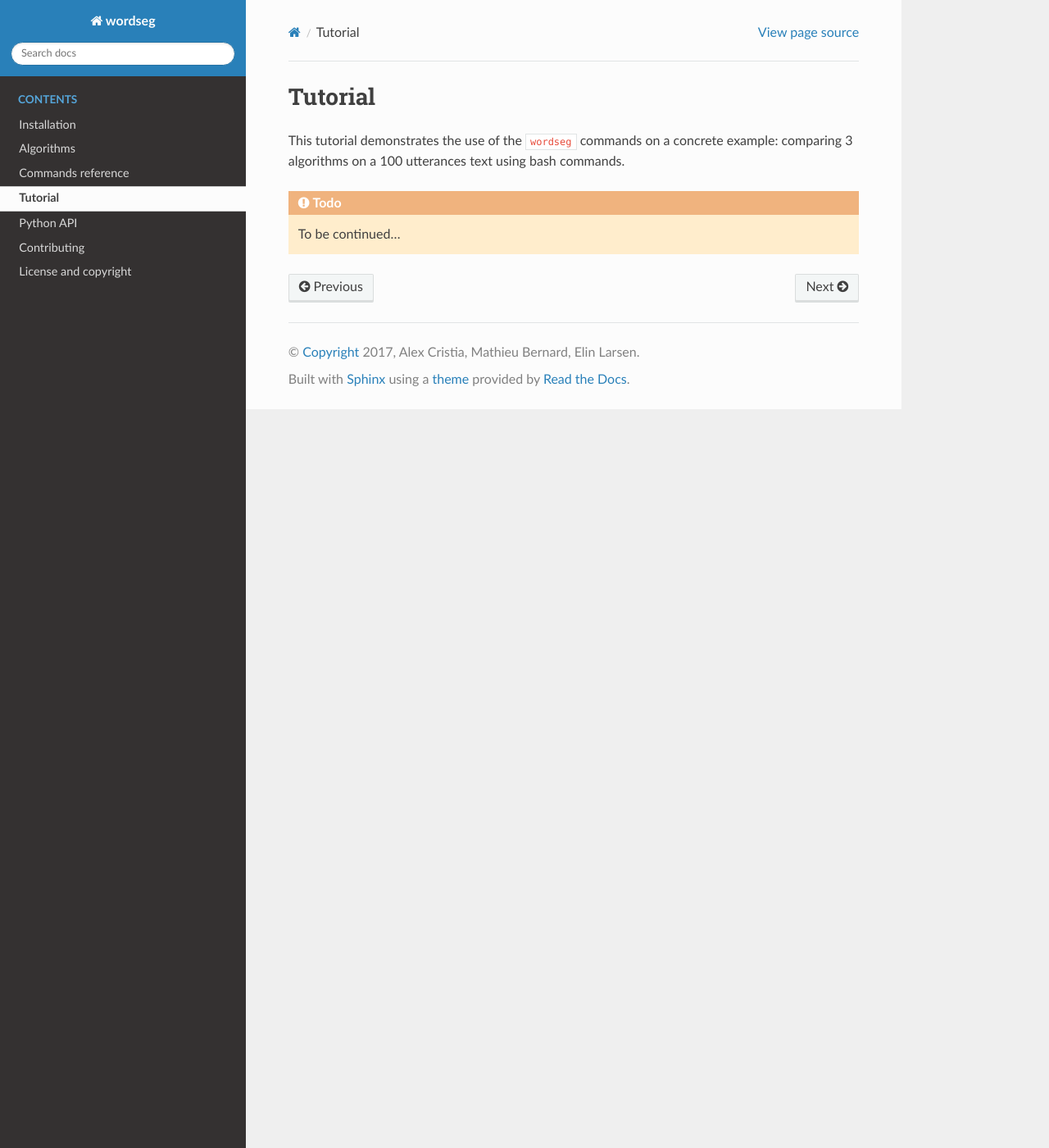
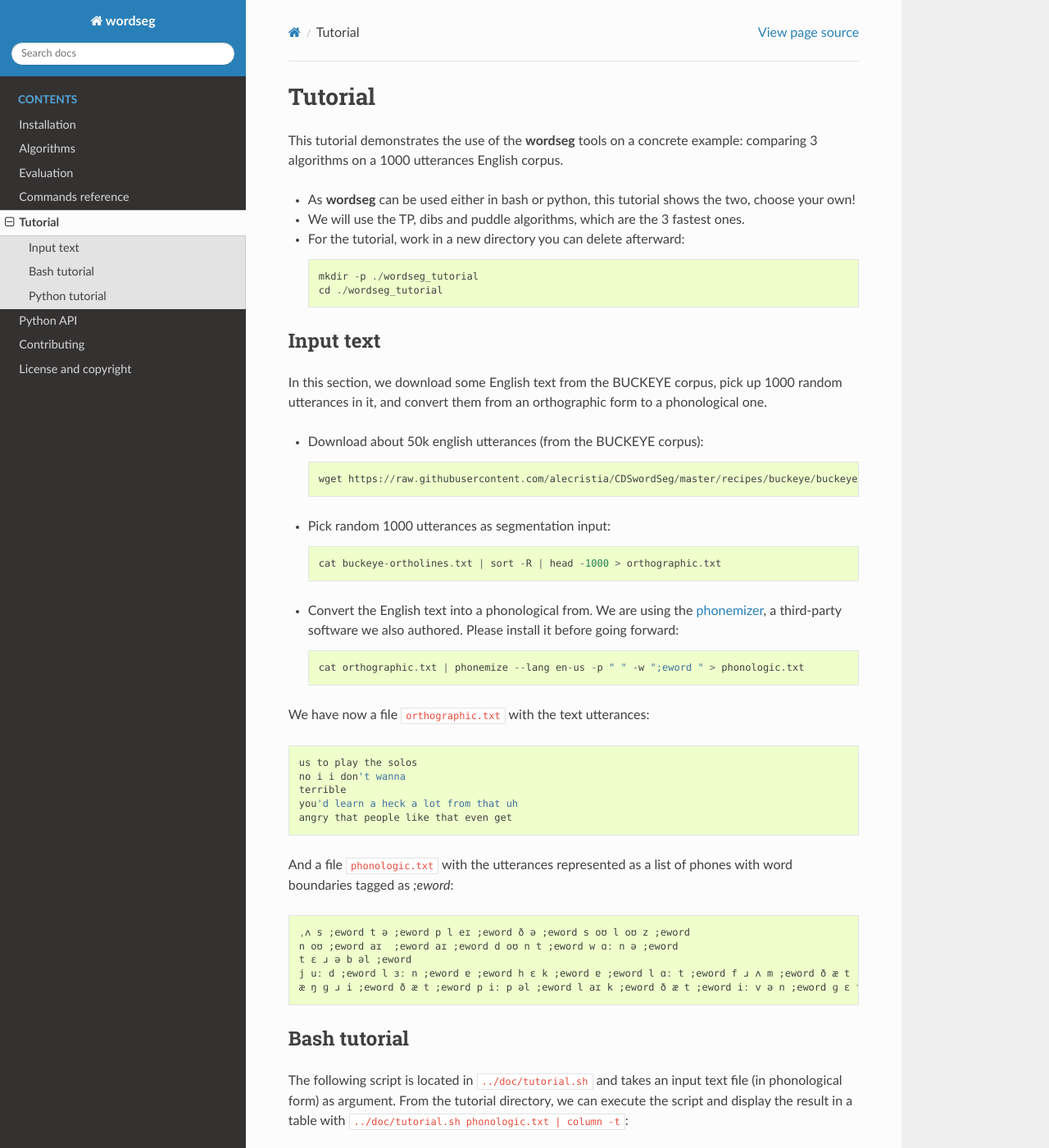
Before and after one commit to bootphon/wordseg, a Sphinx documentation site: the page built from doc/tutorial.rst, in a window 1280 px wide and 1400 px high. Shown: the whole window at 82% size. Built offline with Sphinx 7.4.7 and the Read the Docs theme 2.0.0, drawn with Linux system fonts in a browser that asks for light colours; formulas are drawn with MathJax 3; some of the changed text lies outside the part shown; grey boxes are pictures that could not be loaded.

Commit message:
added a tutorial, minor improvements on the road

```diff
--- a/doc/index.rst
+++ b/doc/index.rst
@@ -28,6 +28,7 @@ made for open science, we welcome all the contributions (see
 
    installation
    algorithms
+   evaluation
    commands
    tutorial
    modules
--- a/doc/installation.rst
+++ b/doc/installation.rst
@@ -5,8 +5,8 @@ Installation
 
 
 The ``wordseg`` package is made of a collection of command-line
-programs and a Python library that can be installed using the above
-instructions.
+programs and a Python library that can be installed using the
+instructions below.
 
 .. note::
 
@@ -77,7 +77,7 @@ supported by conda.
 
 * Create a new Python 3 virtual environment named *wordseg* and
   install the required dependencies (include pytest and sphinx for
-  test and documentation, see above)::
+  test and documentation, see below)::
 
     conda create --name wordseg python=3 \
           pytest pytest-runner sphinx sphinx_rtd_theme \
--- /dev/null
+++ b/doc/tutorial.py
@@ -0,0 +1,35 @@
+#!/usr/bin/env python
+
+import sys
+import wordseg
+from wordseg.algos import tp, puddle, dibs
+
+# load the input text file
+text = open(sys.argv[1], 'r').readlines()
+
+# Prepare the input for segmentation
+prepared = list(wordseg.prepare(text))
+
+# Generate the gold text
+gold = list(wordseg.gold(text))
+
+# segment the prepared text with different algorithms
+segmented_tp = tp.segment(prepared, threshold='relative')
+segmented_puddle = puddle.segment(prepared, njobs=4, window=2)
+segmented_dibs = dibs.segment(prepared, prob_word_boundary=0.1)
+
+# evaluate them against the gold file
+eval_tp = wordseg.evaluate(segmented_tp, gold)
+eval_puddle = wordseg.evaluate(segmented_puddle, gold)
+eval_dibs = wordseg.evaluate(segmented_dibs, gold)
+
+# concatenate the evaluations in a table
+sys.stdout.write(' '.join(('score', 'tp', 'puddle', 'dibs')) + '\n')
+sys.stdout.write(' '.join(('-'*15, '-'*7, '-'*7, '-'*7)) + '\n')
+for score in eval_tp.keys():
+    line = ' '.join((
+        score,
+        '%.4g' % eval_tp[score],
+        '%.4g' % eval_puddle[score],
+        '%.4g' % eval_dibs[score]))
+    sys.stdout.write(line + '\n')
--- a/doc/tutorial.rst
+++ b/doc/tutorial.rst
@@ -3,10 +3,110 @@
 Tutorial
 ========
 
-This tutorial demonstrates the use of the ``wordseg`` commands on a
-concrete example: comparing 3 algorithms on a 100 utterances text
-using bash commands.
+This tutorial demonstrates the use of the **wordseg** tools on a
+concrete example: comparing 3 algorithms on a 1000 utterances
+English corpus.
 
-.. todo::
+* As **wordseg** can be used either in bash or python, this tutorial
+  shows the two, choose your own!
 
-   To be continued...
+* We will use the TP, dibs and puddle algorithms, which are the 3
+  fastest ones.
+
+* For the tutorial, work in a new directory you can delete afterward::
+
+    mkdir -p ./wordseg_tutorial
+    cd ./wordseg_tutorial
+
+
+Input text
+----------
+
+In this section, we download some English text from the BUCKEYE
+corpus, pick up 1000 random utterances in it, and convert them from an
+orthographic form to a phonological one.
+
+* Download about 50k english utterances (from the BUCKEYE corpus)::
+
+    wget https://raw.githubusercontent.com/alecristia/CDSwordSeg/master/recipes/buckeye/buckeye-ortholines.txt
+
+* Pick random 1000 utterances as segmentation input::
+
+    cat buckeye-ortholines.txt | sort -R | head -1000 > orthographic.txt
+
+* Convert the English text into a phonological from. We are using the
+  `phonemizer <https://github.com/bootphon/phonemizer>`_, a
+  third-party software we also authored. Please install it before
+  going forward::
+
+    cat orthographic.txt | phonemize --lang en-us -p " " -w ";eword " > phonologic.txt
+
+
+We have now a file ``orthographic.txt`` with the text utterances::
+
+  us to play the solos
+  no i i don't wanna
+  terrible
+  you'd learn a heck a lot from that uh
+  angry that people like that even get
+
+And a file ``phonologic.txt`` with the utterances represented as a
+list of phones with word boundaries tagged as *;eword*::
+
+  ˌʌ s ;eword t ə ;eword p l eɪ ;eword ð ə ;eword s oʊ l oʊ z ;eword
+  n oʊ ;eword aɪ  ;eword aɪ ;eword d oʊ n t ;eword w ɑː n ə ;eword
+  t ɛ ɹ ə b əl ;eword
+  j uː d ;eword l ɜː n ;eword ɐ ;eword h ɛ k ;eword ɐ ;eword l ɑː t ;eword f ɹ ʌ m ;eword ð æ t ;eword ʌ ;eword
+  æ ŋ ɡ ɹ i ;eword ð æ t ;eword p iː p əl ;eword l aɪ k ;eword ð æ t ;eword iː v ə n ;eword ɡ ɛ t ;eword
+
+
+
+Bash tutorial
+-------------
+
+The following script is located in ``../doc/tutorial.sh`` and takes an
+input text file (in phonological form) as argument. From the tutorial
+directory, we can execute the script and display the result in a table
+with ``../doc/tutorial.sh phonologic.txt | column -t``:
+
+.. literalinclude:: tutorial.sh
+   :language: bash
+
+This should output someting like that::
+
+  score            tp       puddle   dibs
+  ---------------  -------  -------  -------
+  type_f-score     0.3261   0.319    0.03954
+  type_precision   0.3027   0.5297   0.02597
+  type_recall      0.3536   0.2282   0.08281
+  token_f-score    0.3261   0.319    0.03954
+  token_precision  0.3027   0.5297   0.02597
+  token_recall     0.3536   0.2282   0.08281
+  bound_f-score    0.5824   0.462    0.4375
+  bound_precision  0.5343   0.9278   0.28
+  bound_recall     0.6399   0.3075   1
+
+
+Python tutorial
+---------------
+
+The following script is located in ``../doc/tutorial.py``. It
+implements exactly the same process as the bash one. We can execute it
+using ``../doc/tutorial.py phonologic.txt | column -t``:
+
+.. literalinclude:: tutorial.py
+   :language: python
+
+As previously, this should output something like::
+
+  score             tp       puddle   dibs
+  ----------------  -------  -------  -------
+  type_f-score      0.3261   0.3836   0.03954
+  type_precision    0.3027   0.569    0.02597
+  type_recall       0.3536   0.2893   0.08281
+  token_f-score     0.3261   0.3836   0.03954
+  token_precision   0.3027   0.569    0.02597
+  token_recall      0.3536   0.2893   0.08281
+  bound_f-score     0.5824   0.5519   0.4375
+  bound_precision   0.5343   0.9289   0.28
+  bound_recall      0.6399   0.3926   1
```
Also changed, not shown: doc/algorithms.rst (+8 -0 lines), doc/commands.rst (+19 -30 lines), doc/evaluation.rst (added, +8 -0 lines), setup.py (+11 -4 lines), 12 other files.
